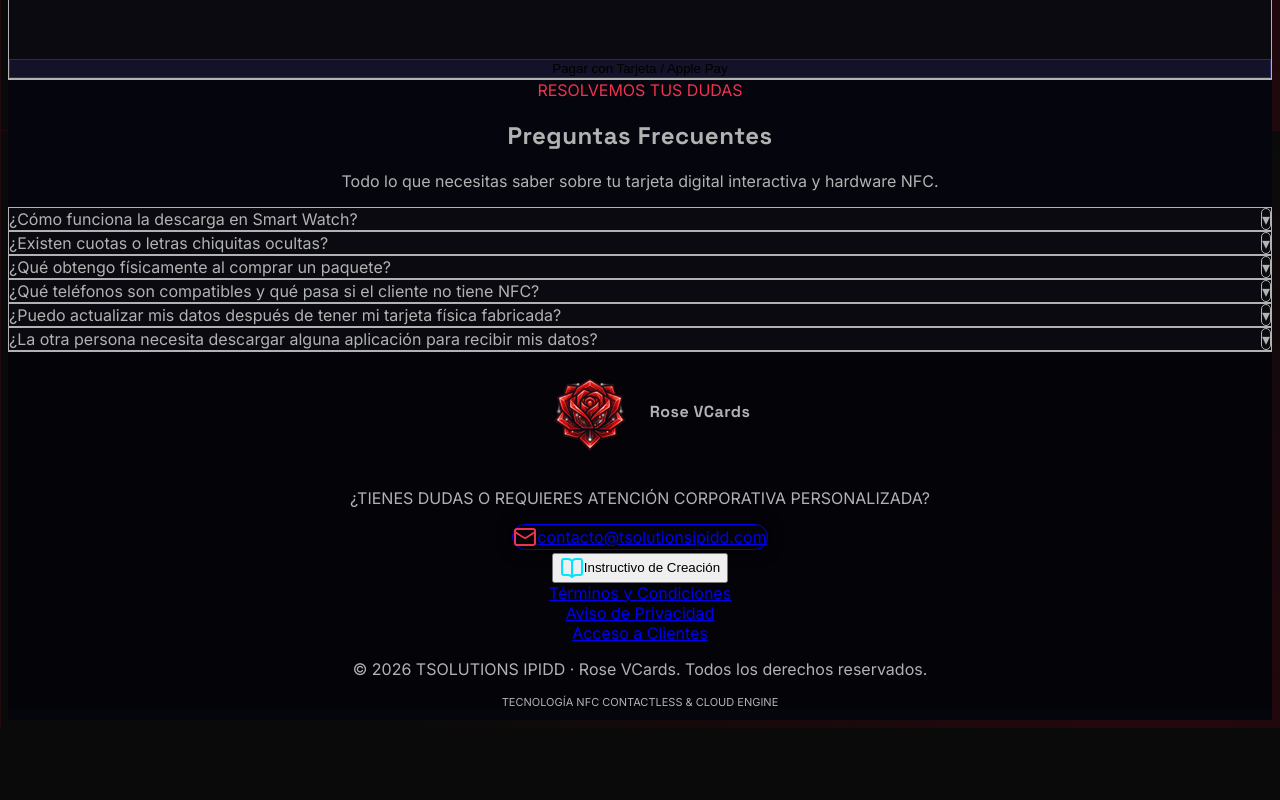
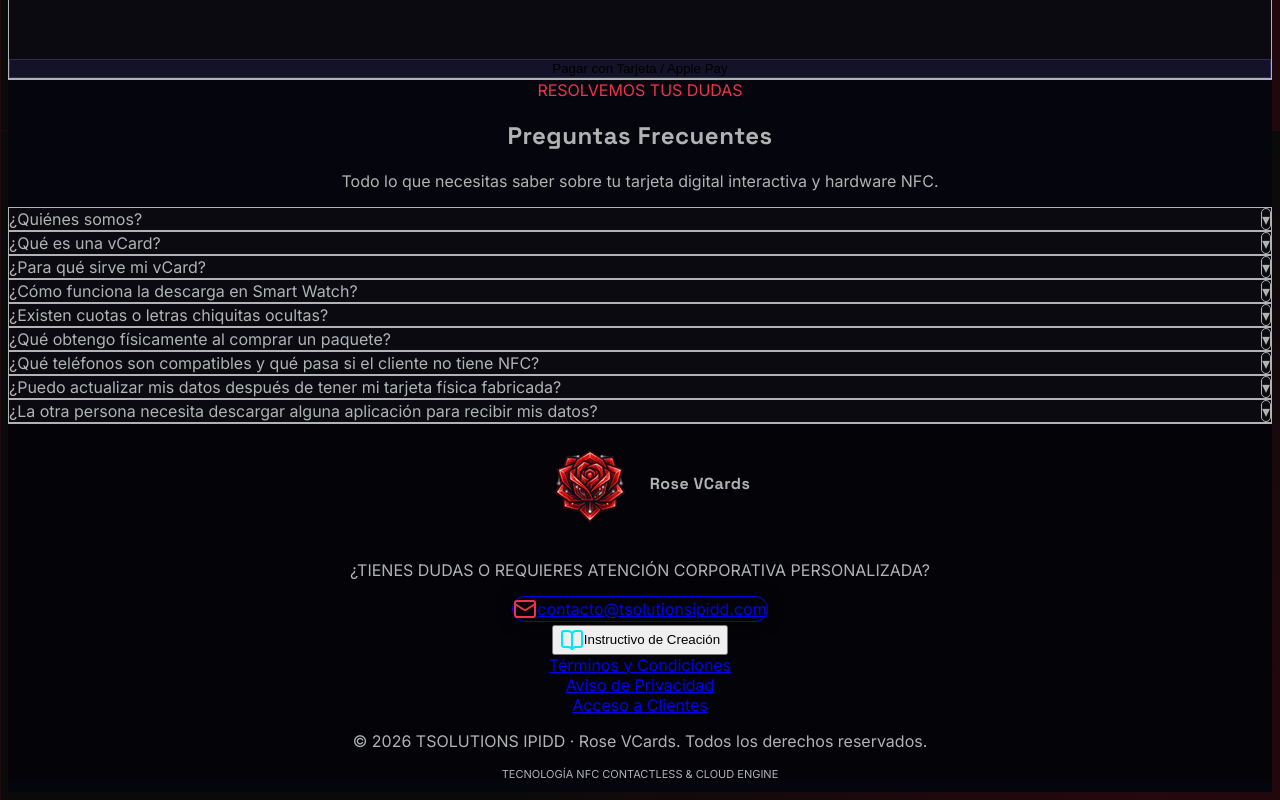
Before and after one commit to whoiselgallo/NFCvCards, a Next.js app: page / in a window 1280 px wide. Shown: the part 11070-11870 px from the top of the page. Before the commit the page ends 11798 px from the top, so only its background shows below. Built offline with nearby package versions, Linux system fonts and the light colour scheme; no server answers; a web font is replaced by a local one.

Commit message:
✨ feat: add 3 new FAQs — quiénes somos, qué es vCard, para qué sirve

```diff
--- a/app/page.jsx
+++ b/app/page.jsx
@@ -668,7 +668,56 @@
 
             <div className="space-y-4">
 
+              {/* FAQ — QUIÉNES SOMOS */}
+              <details className="group bg-[#0a0a10] border border-white/10 hover:border-[#EE334E]/50 rounded-2xl p-6 transition-all duration-300 open:border-[#EE334E]/70 open:shadow-[0_0_25px_rgba(238,51,78,0.15)]">
+                <summary className="flex items-center justify-between cursor-pointer list-none font-bold text-base sm:text-lg text-white group-hover:text-[#EE334E] transition-colors">
+                  <span className="flex items-center gap-3">
+                    <span className="w-2 h-2 rounded-full bg-[#EE334E] shrink-0" />
+                    ¿Quiénes somos?
+                  </span>
+                  <span className="ml-4 flex items-center justify-center w-8 h-8 rounded-full bg-white/5 border border-white/10 text-slate-400 group-hover:text-white group-open:rotate-180 transition-transform duration-300">
+                    ▾
+                  </span>
+                </summary>
+                <div className="mt-4 pt-4 border-t border-white/5 text-sm text-slate-300 leading-relaxed font-sans">
+                  Somos <span className="text-white font-semibold">TSolutions IPIDD</span>, una empresa mexicana especializada en soluciones de identidad digital y networking empresarial. Nacimos con la misión de modernizar la manera en que profesionales, emprendedores y empresas se presentan al mundo. Diseñamos y fabricamos <span className="text-[#EE334E] font-semibold">ROSE Card</span> — la tarjeta de presentación inteligente que combina tecnología NFC, diseño de alto impacto y una plataforma digital poderosa para que cada presentación sea memorable, efectiva y rastreable.
+                </div>
+              </details>
+
+              {/* FAQ — QUÉ ES UNA VCARD */}
+              <details className="group bg-[#0a0a10] border border-white/10 hover:border-[#EE334E]/50 rounded-2xl p-6 transition-all duration-300 open:border-[#EE334E]/70 open:shadow-[0_0_25px_rgba(238,51,78,0.15)]">
+                <summary className="flex items-center justify-between cursor-pointer list-none font-bold text-base sm:text-lg text-white group-hover:text-[#EE334E] transition-colors">
+                  <span className="flex items-center gap-3">
+                    <span className="w-2 h-2 rounded-full bg-[#00E5FF] shrink-0" />
+                    ¿Qué es una vCard?
+                  </span>
+                  <span className="ml-4 flex items-center justify-center w-8 h-8 rounded-full bg-white/5 border border-white/10 text-slate-400 group-hover:text-white group-open:rotate-180 transition-transform duration-300">
+                    ▾
+                  </span>
+                </summary>
+                <div className="mt-4 pt-4 border-t border-white/5 text-sm text-slate-300 leading-relaxed font-sans">
+                  Una <span className="text-white font-semibold">vCard</span> es tu tarjeta de presentación digital inteligente, alojada en la nube y accesible desde cualquier smartphone con solo un toque NFC o un escaneo de QR. A diferencia de una tarjeta física tradicional que se pierde, se ensucia o queda desactualizada, tu vCard siempre muestra tu información más reciente en tiempo real. Incluye todos tus datos de contacto, redes sociales, portafolio de proyectos, galería de productos, videos, agenda para citas y mucho más — todo en una experiencia visual interactiva y personalizada con tus colores y logotipo.
+                </div>
+              </details>
+
+              {/* FAQ — PARA QUÉ SIRVE MI VCARD */}
+              <details className="group bg-[#0a0a10] border border-white/10 hover:border-[#EE334E]/50 rounded-2xl p-6 transition-all duration-300 open:border-[#EE334E]/70 open:shadow-[0_0_25px_rgba(238,51,78,0.15)]">
+                <summary className="flex items-center justify-between cursor-pointer list-none font-bold text-base sm:text-lg text-white group-hover:text-[#EE334E] transition-colors">
+                  <span className="flex items-center gap-3">
+                    <span className="w-2 h-2 rounded-full bg-[#EE334E] shrink-0" />
+                    ¿Para qué sirve mi vCard?
+                  </span>
+                  <span className="ml-4 flex items-center justify-center w-8 h-8 rounded-full bg-white/5 border border-white/10 text-slate-400 group-hover:text-white group-open:rotate-180 transition-transform duration-300">
+                    ▾
+                  </span>
+                </summary>
+                <div className="mt-4 pt-4 border-t border-white/5 text-sm text-slate-300 leading-relaxed font-sans">
+                  Tu vCard es tu herramienta de networking más poderosa. Con ella puedes: <span className="text-white font-semibold">compartir todos tus datos de contacto</span> al instante sin que la otra persona escriba nada — solo acerca la tarjeta o muestra el QR y en segundos te tienen guardado en su agenda. Puedes <span className="text-white font-semibold">mostrar tu portafolio</span> de proyectos o productos, <span className="text-white font-semibold">recibir citas en tu calendario</span> directamente, <span className="text-white font-semibold">capturar los datos de tus contactos</span> con el módulo de intercambio bidireccional, y ver en tiempo real cuántas personas visitaron tu tarjeta, desde dónde y qué acciones tomaron. Es tu marca personal siempre activa, 24/7, en el bolsillo de cada cliente que te conoce.
+                </div>
+              </details>
+
               {/* FAQ 1 */}
+
               <details className="group bg-[#0a0a10] border border-white/10 hover:border-[#EE334E]/50 rounded-2xl p-6 transition-all duration-300 open:border-[#EE334E]/70 open:shadow-[0_0_25px_rgba(238,51,78,0.15)]">
                 <summary className="flex items-center justify-between cursor-pointer list-none font-bold text-base sm:text-lg text-white group-hover:text-[#EE334E] transition-colors">
                   <span className="flex items-center gap-3">
```
